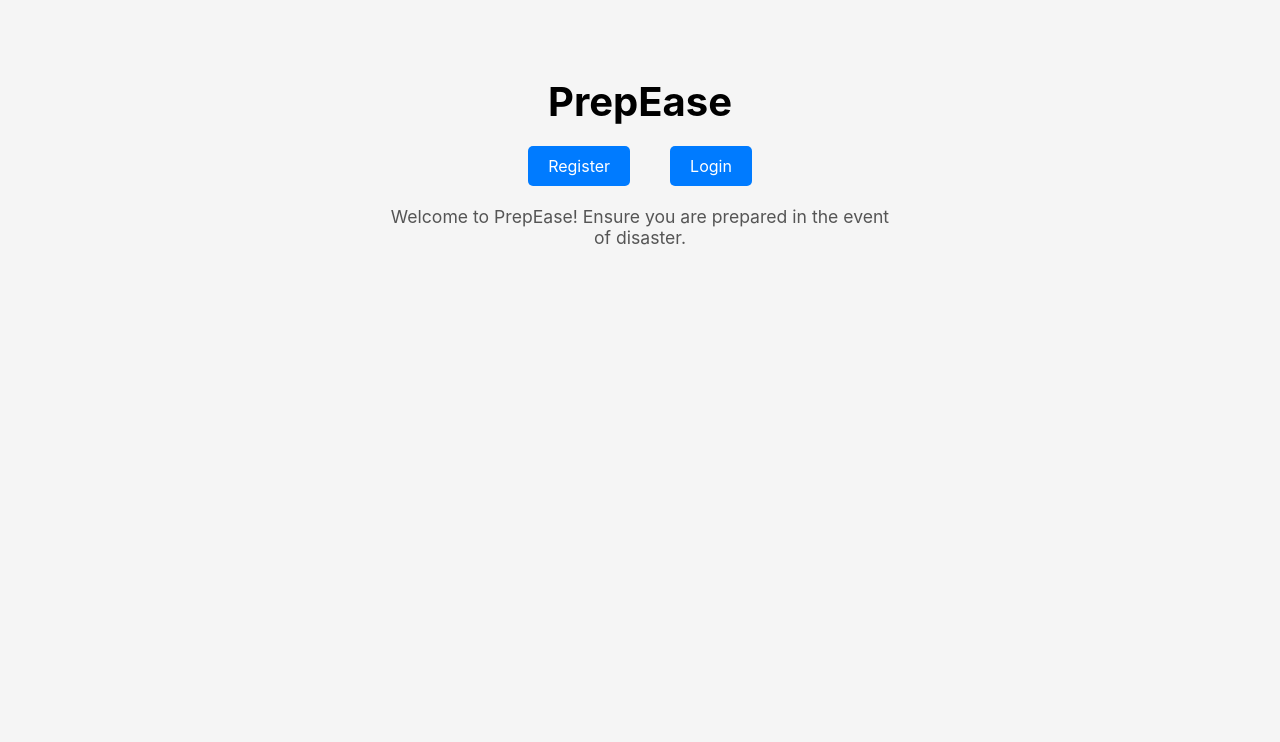
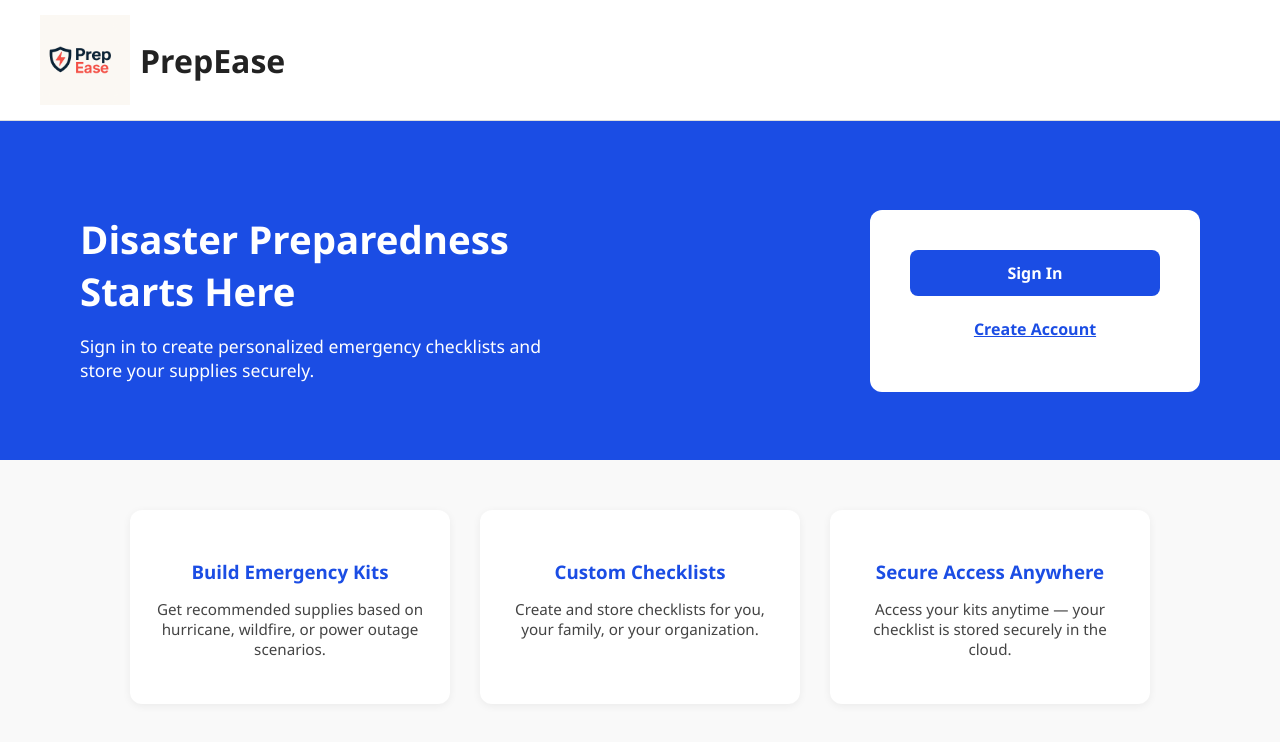
Before and after one commit to dlleong0017/PrepEase, a React (Create React App) app in the folder client/: page / in a window 1280 px wide. Shown: the top 742 px of the page. Built offline with nearby package versions, Linux system fonts and the light colour scheme.

Commit message:
Add dashboard route and login redirect

```diff
--- a/client/src/App.js
+++ b/client/src/App.js
@@ -1,76 +1,70 @@
 import React from "react";
-import { BrowserRouter as Router, Routes, Route, Link } from "react-router-dom";
+import { BrowserRouter as Router, Routes, Route } from "react-router-dom";
 import Register from "./Register";
 import Login from "./Login";
+import LandingPage from "./LandingPage";
+import Dashboard from "./Dashboard";
+
 
 function App() {
   return (
     <Router>
-      <div style={styles.app}>
-        <div style={styles.container}>
-          <h1 style={styles.header}>PrepEase</h1>
-
-          <div style={styles.toggle}>
-            <Link to="/register" style={styles.linkBtn}>Register</Link>
-            <Link to="/login" style={styles.linkBtn}>Login</Link>
-          </div>
-
-          <Routes>
-            <Route path="/register" element={<Register />} />
-            <Route path="/login" element={<Login />} />
-            <Route path="/" element={<Landing />} />
-          </Routes>
-        </div>
-      </div>
+      <Routes>
+        <Route path="/" element={<LandingPage />} />
+        <Route path="/register" element={<Register />} />
+        <Route path="/login" element={<Login />} />
+        <Route path="/dashboard" element={<Dashboard />} />
+      </Routes>
     </Router>
   );
 }
 
+export default App;
+
+
 // 👇 Simple landing component with nothing below the buttons
-function Landing() {
-  return <p style={styles.welcomeText}>Welcome to PrepEase! Ensure you are prepared in the event of disaster.</p>;
-}
+// function Landing() {
+//   //return <p style={styles.welcomeText}>Welcome to PrepEase! Ensure you are prepared in the event of disaster.</p>;
+//   <Route path="/" element={<LandingPage />} />
+// }
 
-const styles = {
-  app: {
-    textAlign: "center",
-    backgroundColor: "#f5f5f5",
-    minHeight: "100vh",
-    padding: "30px 20px",
-    boxSizing: "border-box",
-    overflowX: "hidden",
-  },
-  container: {
-    maxWidth: "500px",
-    margin: "0 auto",
-    padding: "20px",
-  },
-  header: {
-    fontSize: "2.5rem",
-    marginBottom: "20px",
-  },
-  toggle: {
-    display: "flex",
-    justifyContent: "center",
-    gap: "20px",
-    marginBottom: "20px",
-  },
-  linkBtn: {
-    padding: "10px 20px",
-    margin: "0 10px",
-    border: "none",
-    borderRadius: "5px",
-    backgroundColor: "#007bff",
-    color: "white",
-    cursor: "pointer",
-    textDecoration: "none",
-    display: "inline-block",
-  },
-  welcomeText: {
-    fontSize: "1.1rem",
-    color: "#555",
-    marginTop: "20px",
-  },
-};
-
-export default App;
+// const styles = {
+//   app: {
+//     textAlign: "center",
+//     backgroundColor: "#f5f5f5",
+//     minHeight: "100vh",
+//     padding: "30px 20px",
+//     boxSizing: "border-box",
+//     overflowX: "hidden",
+//   },
+//   container: {
+//     maxWidth: "500px",
+//     margin: "0 auto",
+//     padding: "20px",
+//   },
+//   header: {
+//     fontSize: "2.5rem",
+//     marginBottom: "20px",
+//   },
+//   toggle: {
+//     display: "flex",
+//     justifyContent: "center",
+//     gap: "20px",
+//     marginBottom: "20px",
+//   },
+//   linkBtn: {
+//     padding: "10px 20px",
+//     margin: "0 10px",
+//     border: "none",
+//     borderRadius: "5px",
+//     backgroundColor: "#007bff",
+//     color: "white",
+//     cursor: "pointer",
+//     textDecoration: "none",
+//     display: "inline-block",
+//   },
+//   welcomeText: {
+//     fontSize: "1.1rem",
+//     color: "#555",
+//     marginTop: "20px",
+//   },
--- /dev/null
+++ b/client/src/Dashboard.js
@@ -0,0 +1,60 @@
+import React from "react";
+
+function Dashboard() {
+  return (
+    <div style={styles.wrapper}>
+      <h1 style={styles.title}>Welcome to PrepEase 🛠</h1>
+      <p style={styles.subtitle}>
+        Your personalized emergency dashboard. Select a disaster type, view your checklist, or start building your plan.
+      </p>
+      <div style={styles.cardContainer}>
+        <div style={styles.card}>
+          <h3>🌀 Hurricane Kit</h3>
+          <p>View and edit your hurricane preparedness list.</p>
+        </div>
+        <div style={styles.card}>
+          <h3>🔥 Wildfire Kit</h3>
+          <p>Build your wildfire checklist for your region.</p>
+        </div>
+        <div style={styles.card}>
+          <h3>💡 Power Outage Kit</h3>
+          <p>Plan what to do when the lights go out.</p>
+        </div>
+      </div>
+    </div>
+  );
+}
+
+const styles = {
+  wrapper: {
+    padding: "40px 20px",
+    maxWidth: "1000px",
+    margin: "0 auto",
+  },
+  title: {
+    fontSize: "2.5rem",
+    marginBottom: "10px",
+    color: "#1b4de4",
+  },
+  subtitle: {
+    fontSize: "1.1rem",
+    marginBottom: "30px",
+    color: "#444",
+  },
+  cardContainer: {
+    display: "flex",
+    gap: "20px",
+    flexWrap: "wrap",
+    justifyContent: "center",
+  },
+  card: {
+    backgroundColor: "#fff",
+    padding: "20px",
+    borderRadius: "12px",
+    boxShadow: "0 2px 10px rgba(0,0,0,0.1)",
+    width: "280px",
+    textAlign: "center",
+  },
+};
+
+export default Dashboard;
--- /dev/null
+++ b/client/src/LandingPage.css
@@ -0,0 +1,114 @@
+.landing-wrapper {
+    font-family: 'Segoe UI', sans-serif;
+    background-color: #f2f4f8;
+    min-height: 100vh;
+  }
+
+  .navbar {
+    background-color: white;
+    padding: 15px 40px;
+    display: flex;
+    align-items: center;
+    border-bottom: 1px solid #ddd;
+  }
+
+  .logo-group {
+    display: flex;
+    align-items: center;
+    gap: 10px;
+  }
+
+  .navbar-logo {
+    height: 90px;
+    width: auto;
+  }
+
+  .navbar-title {
+    font-size: 2rem;
+    font-weight: bold;
+    color: #222;
+    margin: 0;
+  }
+
+  .banner {
+    display: flex;
+    justify-content: space-between;
+    align-items: center;
+    background-color: #1b4de4;
+    color: white;
+    padding: 60px 80px;
+    flex-wrap: wrap;
+  }
+
+  .banner-content {
+    max-width: 500px;
+  }
+
+  .banner-content h1 {
+    font-size: 2.4rem;
+    margin-bottom: 10px;
+  }
+
+  .banner-content p {
+    font-size: 1.1rem;
+  }
+
+  .auth-card {
+    background-color: white;
+    color: #1b4de4;
+    padding: 30px 40px;
+    border-radius: 12px;
+    min-width: 250px;
+    text-align: center;
+    margin-top: 20px;
+  }
+
+  .banner-btn {
+    display: block;
+    padding: 12px 0;
+    margin: 10px 0;
+    border-radius: 8px;
+    font-weight: bold;
+    text-decoration: none;
+    font-size: 1rem;
+  }
+
+  .banner-btn.primary {
+    background-color: #1b4de4;
+    color: white;
+    border: none;
+  }
+
+  .banner-btn.link {
+    background: none;
+    color: #1b4de4;
+    text-decoration: underline;
+  }
+
+  .tiles {
+    display: flex;
+    justify-content: center;
+    gap: 30px;
+    padding: 50px 40px;
+    flex-wrap: wrap;
+    background-color: #f9f9f9;
+  }
+
+  .tile {
+    background-color: white;
+    border-radius: 12px;
+    padding: 30px 20px;
+    width: 280px;
+    box-shadow: 0 2px 8px rgba(0,0,0,0.06);
+    text-align: center;
+  }
+
+  .tile h3 {
+    margin-bottom: 10px;
+    color: #1b4de4;
+  }
+
+  .tile p {
+    font-size: 0.95rem;
+    color: #444;
+  }
--- /dev/null
+++ b/client/src/LandingPage.js
@@ -0,0 +1,50 @@
+import React from "react";
+import { Link } from "react-router-dom";
+import logo from "./PrepEase_logo.png";
+import "./LandingPage.css";
+
+function LandingPage() {
+  return (
+    <div className="landing-wrapper">
+      {/* Nav Bar */}
+      <header className="navbar">
+        <div className="logo-group">
+          <img src={logo} alt="PrepEase Logo" className="navbar-logo" />
+          <h2 className="navbar-title">PrepEase</h2>
+        </div>
+      </header>
+
+      {/* Blue Banner Section */}
+      <section className="banner">
+        <div className="banner-content">
+          <h1>Disaster Preparedness Starts Here</h1>
+          <p>
+            Sign in to create personalized emergency checklists and store your supplies securely.
+          </p>
+        </div>
+        <div className="auth-card">
+          <Link to="/login" className="banner-btn primary">Sign In</Link>
+          <Link to="/register" className="banner-btn link">Create Account</Link>
+        </div>
+      </section>
+
+      {/* Info Tiles */}
+      <section className="tiles">
+        <div className="tile">
+          <h3>Build Emergency Kits</h3>
+          <p>Get recommended supplies based on hurricane, wildfire, or power outage scenarios.</p>
+        </div>
+        <div className="tile">
+          <h3>Custom Checklists</h3>
+          <p>Create and store checklists for you, your family, or your organization.</p>
+        </div>
+        <div className="tile">
+          <h3>Secure Access Anywhere</h3>
+          <p>Access your kits anytime — your checklist is stored securely in the cloud.</p>
+        </div>
+      </section>
+    </div>
+  );
+}
+
+export default LandingPage;
--- a/client/src/Login.js
+++ b/client/src/Login.js
@@ -18,7 +18,12 @@ function Login() {
       });
 
       const text = await res.text();
-      alert("Login result: " + text);
+
+      if (res.ok) {
+        window.location.href = "/dashboard";
+      } else {
+        alert("Login failed: " + text);
+      }
     } catch (err) {
       alert("Login failed: " + err.message);
       console.error("Login error:", err);
@@ -46,6 +51,9 @@ function Login() {
           style={styles.input}
           required
         />
+        <p style={styles.forgot}>
+          <a href="#" style={styles.link}>Forgot password?</a>
+        </p>
         <button type="submit" style={styles.button}>Login</button>
       </form>
     </div>
@@ -81,6 +89,16 @@ const styles = {
     width: "100%",
     boxSizing: "border-box",
   },
+  forgot: {
+    textAlign: "right",
+    marginTop: "5px",
+    marginBottom: "10px",
+  },
+  link: {
+    color: "#007bff",
+    fontSize: "0.9rem",
+    textDecoration: "none",
+  },
   button: {
     padding: "12px",
     backgroundColor: "#007bff",
```
Also changed, not shown: client/src/PrepEase_logo.png (added), 1 other file (tests, documents, lock files or other folders).
